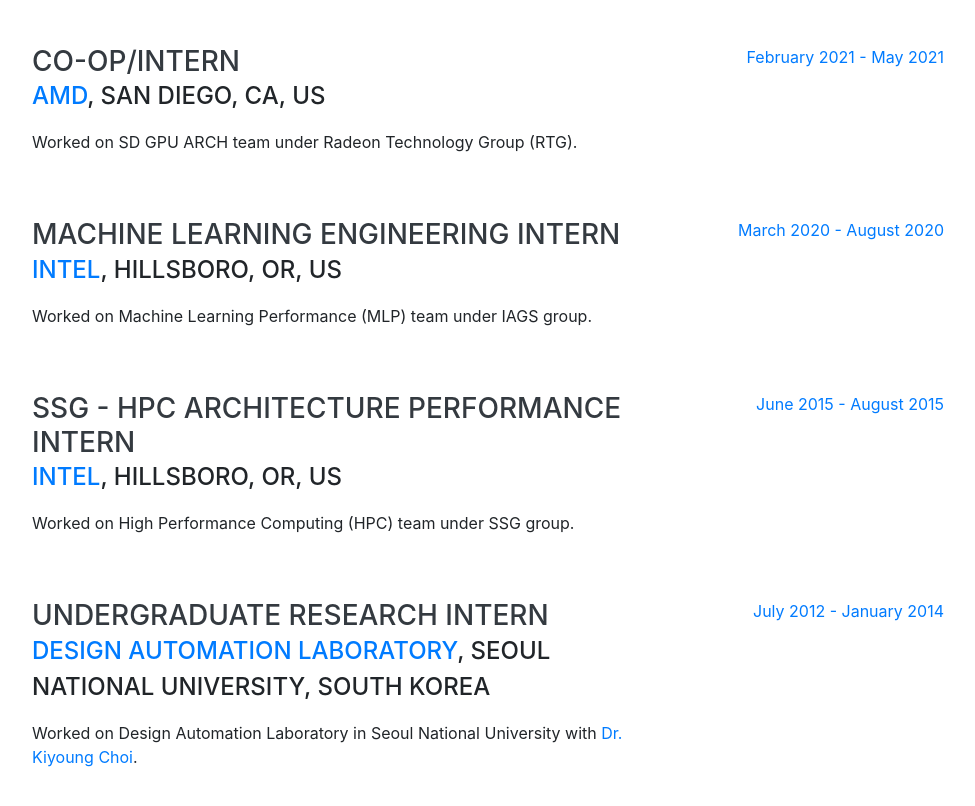
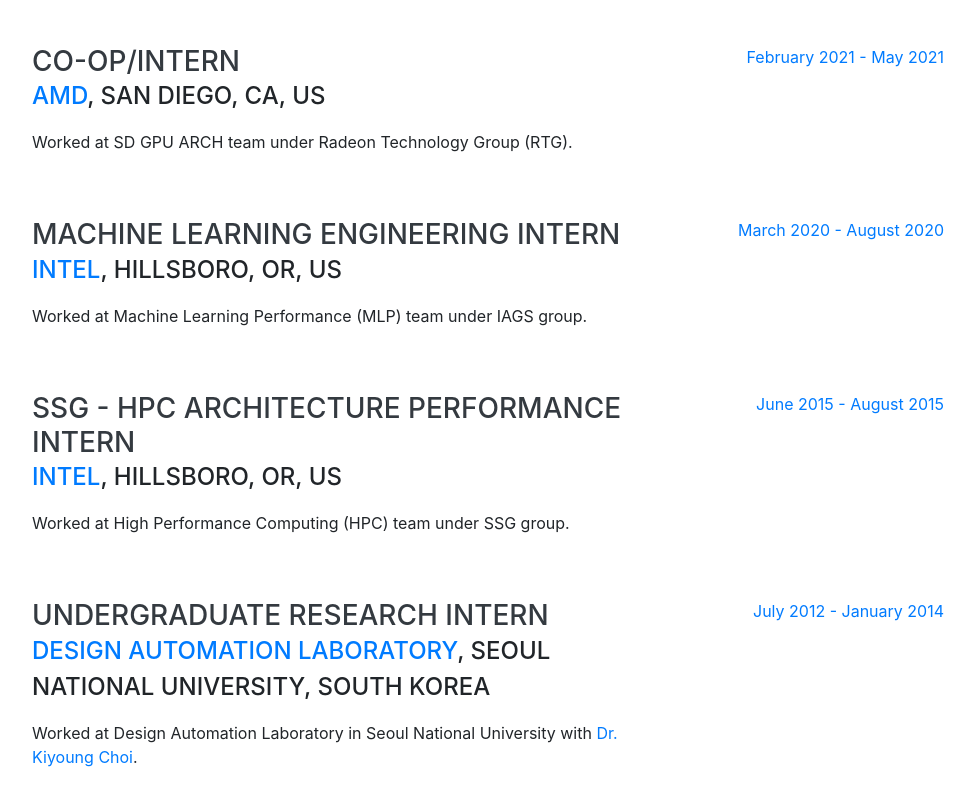
Before and after one commit to jihyun-r/jihyun-r.github.io, a website with bundled scripts: page index.html in a window 1280 px wide. Shown: the part 4148-4954 px from the top of the page, without its empty margins (288-1263 px from the left). Built offline with nearby package versions, Linux system fonts and the light colour scheme; a web font is replaced by a local one.

Commit message:
Fix grammar

```diff
--- a/index.html
+++ b/index.html
@@ -284,7 +284,7 @@
           <div class="resume-content">
             <h3 class="mb-0">Co-Op/Intern</h3>
             <div class="subheading mb-3"><a href="https://www.amd.com/en">AMD</a>, San Diego, CA, US</div>
-            <p>Worked on SD GPU ARCH team under Radeon Technology Group (RTG).</p>
+            <p>Worked at SD GPU ARCH team under Radeon Technology Group (RTG).</p>
           </div>
           <div class="resume-date text-md-right">
             <span class="text-primary">February 2021 - May 2021</span>
@@ -295,7 +295,7 @@
           <div class="resume-content">
             <h3 class="mb-0">Machine Learning Engineering Intern</h3>
             <div class="subheading mb-3"><a href="https://www.intel.com/content/www/us/en/homepage.html">Intel</a>, Hillsboro, OR, US</div>
-            <p>Worked on Machine Learning Performance (MLP) team under IAGS group.</p>
+            <p>Worked at Machine Learning Performance (MLP) team under IAGS group.</p>
           </div>
           <div class="resume-date text-md-right">
             <span class="text-primary">March 2020 - August 2020</span>
@@ -306,7 +306,7 @@
           <div class="resume-content">
             <h3 class="mb-0">SSG - HPC Architecture Performance Intern</h3>
             <div class="subheading mb-3"><a href="https://www.intel.com/content/www/us/en/homepage.html">Intel</a>, Hillsboro, OR, US</div>
-            <p>Worked on High Performance Computing (HPC) team under SSG group.</p>
+            <p>Worked at High Performance Computing (HPC) team under SSG group.</p>
           </div>
           <div class="resume-date text-md-right">
             <span class="text-primary">June 2015 - August 2015</span>
@@ -317,7 +317,7 @@
           <div class="resume-content">
             <h3 class="mb-0">Undergraduate Research Intern</h3>
             <div class="subheading mb-3"><a href="http://dal.snu.ac.kr/"> Design Automation Laboratory</a>, Seoul National University, South Korea</div>
-            <p>Worked on Design Automation Laboratory in Seoul National University with <a href="https://scholar.google.com/citations?hl=en&user=_S_oE3gAAAAJ">Dr. Kiyoung Choi</a>.</p>
+            <p>Worked at Design Automation Laboratory in Seoul National University with <a href="https://scholar.google.com/citations?hl=en&user=_S_oE3gAAAAJ">Dr. Kiyoung Choi</a>.</p>
           </div>
           <div class="resume-date text-md-right">
             <span class="text-primary">July 2012 - January 2014</span>
```
